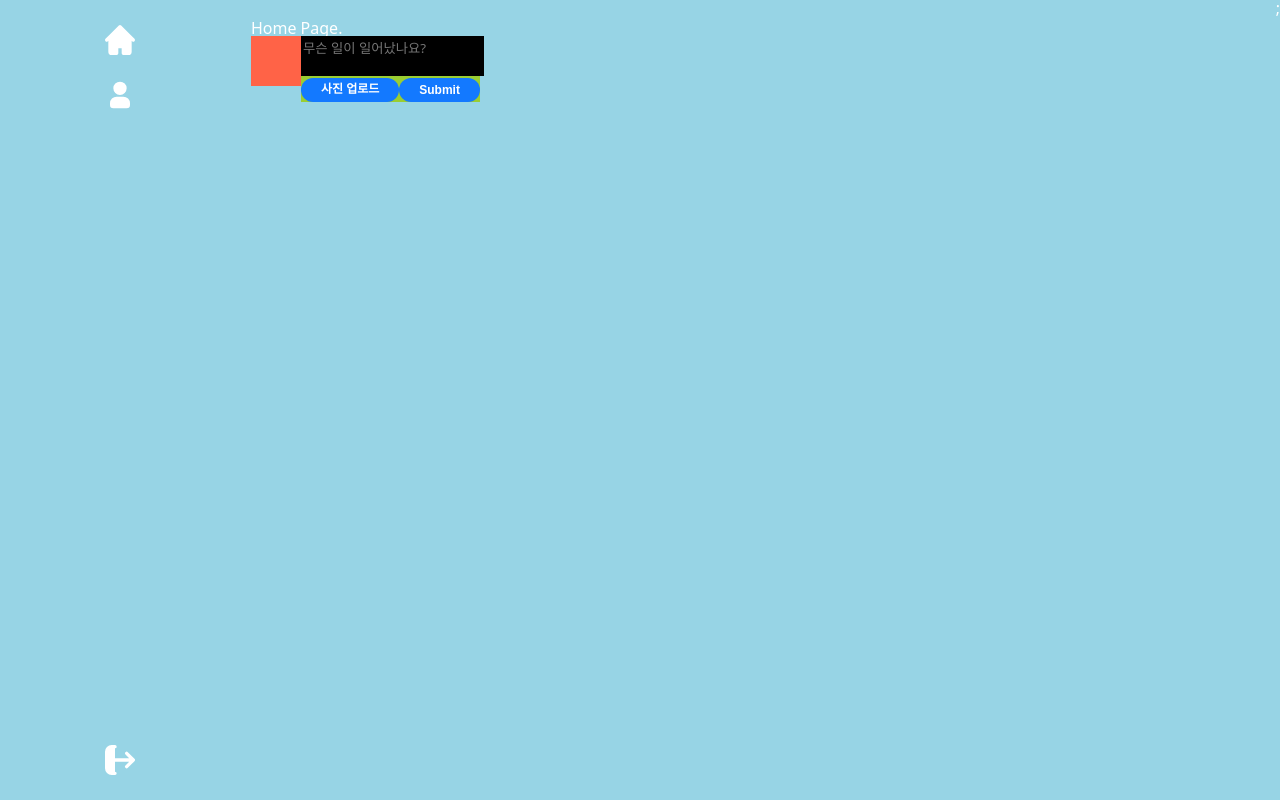
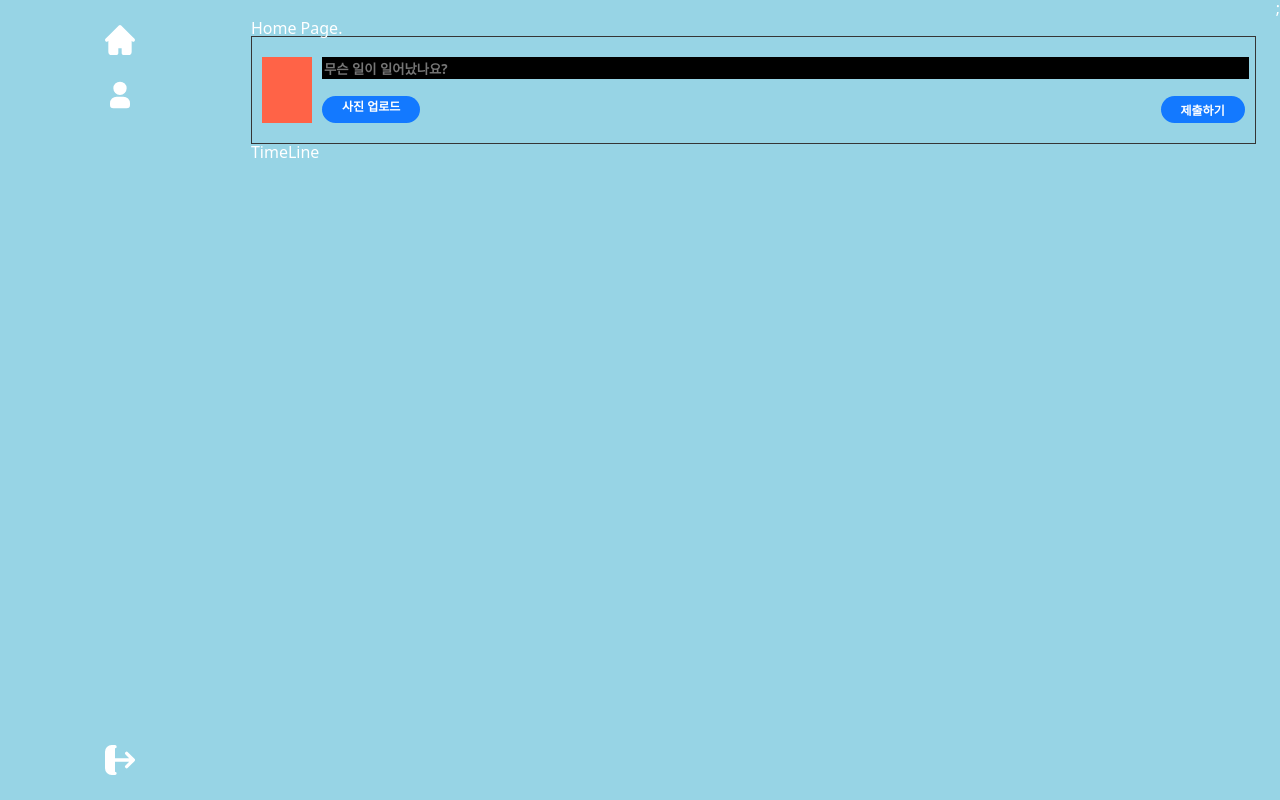
Before and after one commit to GodMinseok/2024_TypeScript, a React (Create React App) app in the folder daelimx/: page / in a window 1280 px wide. Built offline with nearby package versions, Linux system fonts and the light colour scheme; no server answers; sample sign-in values are in the browser's storage; the HTML template or start-up script is replaced by a standard one.

Commit message:
디자인 수정 및 Timeline 추가

```diff
--- a/daelimx/src/components/InputPost.tsx
+++ b/daelimx/src/components/InputPost.tsx
@@ -1,24 +1,30 @@
 // 나의 게시글을 작성, 게시글을 업로드
 
-import { useState } from "react";
+import { useRef, useState } from "react";
 import styled from "styled-components";
+import { auth, firestore } from "../firebaseConfig";
+import { addDoc, collection } from "firebase/firestore";
 
 const Form = styled.form`
   display: flex;
+  gap: 10px;
+  border: 1px solid #353535;
+  padding: 20px 10px;
 `;
 const ProfileArea = styled.div`
   background-color: tomato;
   width: 50px;
-  height: 50px;
+  height: 50pxzoomit;
 `;
 const PostArea = styled.div`
-  background-color: yellowgreen;
+  flex: 1;
 `;
 const TextArea = styled.textarea`
   resize: none;
   background-color: black;
   color: white;
   width: 100%;
+  font-weight: bold;
   font-family: system-ui, -apple-system, BlinkMacSystemFont, "Segoe UI", Roboto,
     Oxygen, Ubuntu, Cantarell, "Open Sans", "Helvetica Neue", sans-serif;
   border: none;
@@ -29,6 +35,8 @@ const TextArea = styled.textarea`
 `;
 const BottomMenu = styled.div`
   display: flex;
+  justify-content: space-between;
+  margin-top: 15px;
 `;
 const AttachPhotoButton = styled.label`
   padding: 5px 20px;
@@ -38,6 +46,10 @@ const AttachPhotoButton = styled.label`
   font-size: 12px;
   font-weight: bold;
   cursor: pointer;
+  &:hover,
+  ::after {
+    opacity: 0.8;
+  }
 `;
 const AttachPhotoInput = styled.input`
   display: none;
@@ -58,55 +70,97 @@ const SubmitButton = styled.input`
 `;
 
 export default () => {
-  // Page Logic Process
-  // 내가 쓴 게시글 내용 Text
-  // 내가 업로드한 이미지 File
+  // Page logic process
+  // TextArea Reference 참조 Hook
+  const textAreaFef = useRef<HTMLTextAreaElement>(null);
+
+  // 내가 쓴 게시글 내용 text
   const [post, setPost] = useState<string>("");
   // 내가 업로드한 이미지 File
   const [file, setFile] = useState<File>();
+  // 업로드 로딩
+  const [loading, setLoading] = useState<boolean>(false);
 
   // 1. 작성한 게시글 텍스트 State에 저장
   const onChange = (e: React.ChangeEvent<HTMLTextAreaElement>) => {
-    onChange(e);
-    // 1. 작성 event에서 value(텍스트)값을 알아온다.
+    // 1. 작성 event에서 value(text)값을 알아온다.
     const value = e.target.value;
     // 2. value 값을 state(post)에 저장한다.
     setPost(value);
     // 3. state(post)에 저장된 값을 화면에 출력한다.
-    // ㄴ <TextArea/> 에서 value={}과 연결
+    // ㄴ <TextArea/>에서 value={}과 연결
+
+    // 4. ref를 통해서, 자동 높이 조절
+    // 4-a. ref 안에 값이 잘 들어갔는 지 확인
+    if (textAreaFef && textAreaFef.current) {
+      // 4-b. 높이 초기화
+      textAreaFef.current.style.height = "auto";
+      // 4-c. 스크롤 높이 만큼 Textarea 높이를 조절
+      textAreaFef.current.style.height = `${textAreaFef.current.scrollHeight}px`;
+    }
   };
   // 2. 업로드한 이미지를 State에 저장
   const onChangeFile = (e: React.ChangeEvent<HTMLInputElement>) => {
-    // 1. event에서 첨부한 이미지파일을 가져온다.
+    // 1. event에서 첨부한 이미지 파일을 가져온다.
     const files = e.target.files;
-    // + 방어코드: 첨부파일이 존재하는지 + 첨부파일이 1개인 경우에만 2번 실행
-    if (files && files.length === 1) {
+    // +방어코드 : 첨부된 파일이 존재하는지 + 첨부파일이 1개인경우
+    if (files && files?.length === 1) {
       // 2. 가져온 이미지를 state(file)에 저장한다.
       const imageFile = files[0];
       setFile(imageFile);
       // 3. state(file)에 저장된 이미지 미리보기.
     }
   };
-  // 3. Server(Firebase)에 최종 제출
-  const onSubmit = () => {
-    // 0. Firebase의 Setting
-    // 1. 제출 정보(text, photo, user)
-    // ---- Loading 시작 ----
-    // 2. Firebase에 특정 위치에 제출
-    // ㄴ user의 Nickname
-    // ㄴ user의 id값
-    // ㄴ 포스트 작성(생성) 시간
-    // ㄴ 작성한 Text
-    // ㄴ 첨부한 Photo
-    // ---- Error 예외처리 ----
-    // ---- Loading 종료 ----
+  // 3. SErver(Firebase)에 최종 제출
+  const onSubmit = async (e: React.FormEvent<HTMLFormElement>) => {
+    // 제출 시 화면 새로고침 방지
+    e.preventDefault();
+    // !! 로딩 시작 !!
+    setLoading(true);
+
+    try {
+      // 0. Firebase 세팅
+      // 1. 제출 정보 (test,photo,user)
+      const user = auth.currentUser;
+      // 1-b. [방어코드] : 제출정보를 기반으로 조건에 맞지 않으먄 종료시킴
+      if (user == null || post === "" || loading) {
+        return;
+      }
+      // ---로딩 시작 ---
+      // 2. Firebase에 특정 위치에 제출
+      // ㄴ user의 Nickname
+      // ㄴ user의 id값
+      // ㄴ 포스트 작성 시간
+      // ㄴ 작성한 Text
+      // ㄴ 첨부한 Photo
+      const myPost = {
+        nickname: user.displayName,
+        userId: user.uid,
+        createdAt: Date.now(),
+        post: post,
+      };
+      // 2-1. firestore DB에 myPost 업로드
+      const path = collection(firestore, "posts");
+      await addDoc(path, myPost);
+      // 2-2.storage에 photo 업로드
+      // -- 잠시 생략 --
+    } catch (e) {
+      // ---에러 예외 처리---
+      console.warn(e);
+    } finally {
+      // ---Loading 종료---
+      setLoading(false);
+    }
   };
 
+  // Page design Redering
   return (
-    <Form>
+    <Form onSubmit={(e) => onSubmit(e)}>
       <ProfileArea></ProfileArea>
       <PostArea>
         <TextArea
+          rows={1}
+          ref={textAreaFef}
           value={post}
           onChange={(e) => onChange(e)}
           placeholder="무슨 일이 일어났나요?"
@@ -121,7 +175,7 @@ export default () => {
             type="file"
             accept="image/*"
           />
-          <SubmitButton onSubmit={() => onSubmit()} type="submit" />
+          <SubmitButton type="submit" value={loading ? "제출중" : "제출하기"} />
         </BottomMenu>
       </PostArea>
     </Form>
--- /dev/null
+++ b/daelimx/src/components/Timeline.tsx
@@ -0,0 +1,22 @@
+// 업로드한 게시글을 최신순으로 받아와 보여줌
+
+import { useEffect } from "react";
+import styled from "styled-components";
+
+const Container = styled.div``;
+
+export default () => {
+  // Page Login Process
+
+  // 서버에서 게시글 받아오기
+  const fetchPosts = async () => {
+    // 1.
+  };
+  // 접속할 때마다, Timeline이 보여질 때 마다
+  useEffect(() => {
+    // 서버(Firebase)에서 최신 게시글들 받아오기
+  }, []);
+
+  // Page Design
+  return <Container>TimeLine</Container>;
+};
--- a/daelimx/src/firebaseConfig.ts
+++ b/daelimx/src/firebaseConfig.ts
@@ -1,6 +1,7 @@
 // Import the functions you need from the SDKs you need
 import { initializeApp } from "firebase/app";
 import { getAuth } from "firebase/auth";
+import { getFirestore } from "firebase/firestore";
 // TODO: Add SDKs for Firebase products that you want to use
 // https://firebase.google.com/docs/web/setup#available-libraries
 
@@ -19,3 +20,5 @@ const app = initializeApp(firebaseConfig);
 
 // 파이어베이스 인증 정보
 export const auth = getAuth(app);
+// 파이어베이스 DB(firestore) 정보
+export const firestore = getFirestore(app);
--- a/daelimx/src/screens/home.tsx
+++ b/daelimx/src/screens/home.tsx
@@ -4,6 +4,7 @@ import styled from "styled-components";
 import { auth } from "../firebaseConfig";
 import { useNavigate } from "react-router-dom";
 import InputPost from "../components/InputPost";
+import Timeline from "../components/Timeline";
 
 const Container = styled.div``;
 const Title = styled.h1``;
@@ -25,6 +26,7 @@ export default () => {
     <Container>
       <Title>Home Page.</Title>
       <InputPost />
+      <Timeline />
     </Container>
   );
 };
```
